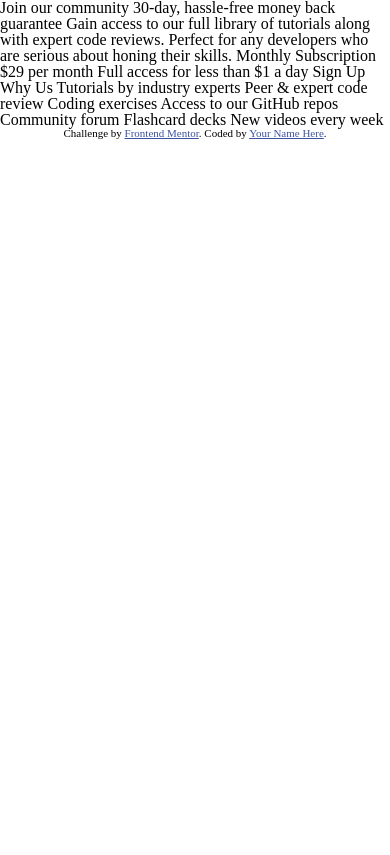
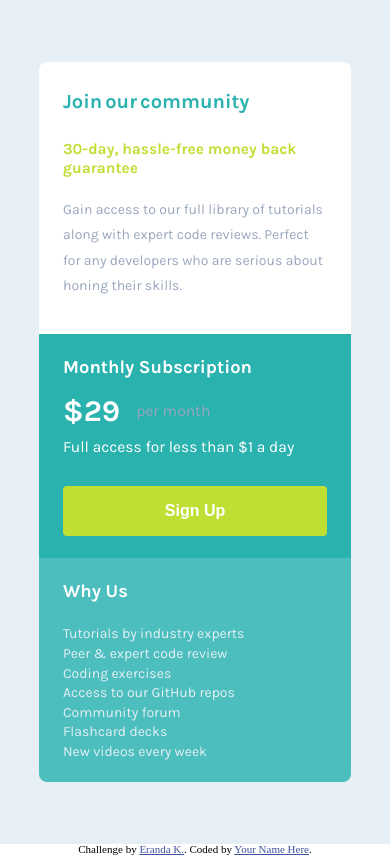
Before and after one commit to erandakarachchi/single-price-grid-component, a plain HTML site: page index.html in a window 390 px wide. Drawn offline with Linux system fonts and the light colour scheme.

Commit message:
Added styeles for both mobile and web

```diff
--- a/index.css
+++ b/index.css
@@ -1,3 +1,17 @@
+@import url('https://fonts.googleapis.com/css2?family=Inter:wght@400;700&family=Karla:wght@400;700&display=swap');
+
+:root {
+    --cyan: hsl(179, 62%, 43%);
+    --secondary-cyan: hsla(179.483, 47%, 52%, 1);
+    --yellow: hsl(71, 73%, 54%);
+    --neutral-light-gray: hsl(204, 43%, 93%);
+    --neutral-grayish-blue: hsl(218, 22%, 67%);
+    --white: hsl(0, 0%, 100%);
+    --font-karla: 'Karla', sans-serif;
+    --font-weight-400: 400;
+    --font-weight-700: 700;
+}
+
 /* This will hide the content visually but available for screen readers */
 .sr-only:not(:focus):not(:active) {
     clip: rect(0 0 0 0);
@@ -10,10 +24,132 @@
 }
 
 .main-container {
+    height: 100vh;
+    background-color: var(--neutral-light-gray);
     display: flex;
-    width: 100vh;
+    align-items: center;
+    justify-content: center;
 }
 
+.grid {
+    display: grid;
+    grid-template-rows: 17rem 14rem 14rem;
+    gap: 0px;
+}
+
+.grid-item {
+    padding: 1.5rem;
+}
+
+.price-card {
+    width: 19.5rem;
+    border-radius: 0.5rem;
+    overflow: hidden;
+    min-height: 45rem;
+}
+
+.join-community-container {
+    background-color: var(--white);
+}
+
+.title {
+    font-family: var(--font-karla);
+    font-weight: var(--font-weight-700);
+    margin-top: 0.375rem;
+    font-size: 1.25rem;
+    color: var(--cyan);
+    word-spacing: -0.125rem;
+}
+
+.money-back-text {
+    font-family: var(--font-karla);
+    font-weight: var(--font-weight-700);
+    font-size: .965rem;
+    line-height: 1.25;
+    margin-top: 1.75rem;
+    color: var(--yellow);
+}
+
+.description {
+    font-family: var(--font-karla);
+    font-weight: var(--font-weight-400);
+    margin-top: 1.125rem;
+    font-size: 0.875rem;
+    line-height: 1.825;
+    color: var(--neutral-grayish-blue)
+}
+
+.description-white {
+    font-family: var(--font-karla);
+    font-weight: var(--font-weight-400);
+    font-size: 0.875rem;
+}
+
+.subscription {
+    background-color: var(--cyan);
+}
+
+.secondary-title {
+    color: var(--white);
+    font-size: 1.145rem;
+    font-family: var(--font-karla);
+    font-weight: var(--font-weight-700);
+}
+
+.subscription-price-container {
+    margin-top: 1.25rem;
+    display: flex;
+    flex-direction: row;
+    align-items: center;
+}
+
+.subscription-price-text {
+    font-family: var(--font-karla);
+    font-weight: var(--font-weight-400);
+    font-size: 0.975rem;
+    color: var(--neutral-grayish-blue);
+}
+
+.subscription-price {
+    font-family: var(--font-karla);
+    font-size: 1.875rem;
+    font-weight: var(--font-weight-700);
+    color: var(--white);
+    margin-right: 1rem;
+}
+
+.subscription-description {
+    font-family: var(--font-karla);
+    font-size: 0.975rem;
+    font-weight: var(--font-weight-400);
+    color: var(--white);
+    margin-top: 0.875rem;
+}
+
+.subscription-button {
+    height: 3.125rem;
+    margin-top: 1.875rem;
+    width: 100%;
+    font-size: 1rem;
+    color: var(--white);
+    font-weight: 700;
+    background-color: var(--yellow);
+    border-radius: 0.25rem;
+    border: 0px;
+    box-shadow: none;
+}
+
+
+.why-us {
+    background-color: var(--secondary-cyan);
+
+}
+
+.why-us-description {
+    margin-top: 1.5rem;
+    line-height: 1.4;
+    color: var(--neutral-light-gray);
+}
 
 .attribution {
     font-size: 11px;
@@ -23,3 +159,25 @@
 .attribution a {
     color: hsl(228, 45%, 44%);
 }
+
+/* Handle Desktop Screen */
+@media only screen and (min-width:600px) {
+
+    .grid {
+        display: grid;
+        grid-template-columns: repeat(2, 1fr);
+        grid-template-rows: repeat(2, 1fr);
+        gap: 0px;
+        min-height: auto;
+    }
+
+    .price-card {
+        width: 40rem;
+        border-radius: 0.5rem;
+        overflow: hidden;
+    }
+
+    .join-community-container {
+        grid-column-end: span 2;
+    }
+}
--- a/index.html
+++ b/index.html
@@ -13,36 +13,45 @@
 <body>
   <main>
     <h1 class="sr-only"> Single Price Grid Component </h1>
-    <div class="main-container"></div>
+    <div class="main-container">
+      <div class="grid price-card">
+        <div class="grid-item join-community-container">
+          <h2 class="title">Join our community</h2>
+          <h3 class="money-back-text">30-day, hassle-free money back guarantee</h3>
+          <p class="description"> Gain access to our full library of tutorials along with expert code reviews.
+            Perfect for any developers who are serious about honing their skills.</p>
+        </div>
+        <div class="grid-item subscription">
+          <h3 class="secondary-title">Monthly Subscription</h3>
+          <div class="subscription-price-container">
+            <span class="subscription-price">&dollar;29</span>
+            <p class="subscription-price-text"> per month</p>
+          </div>
+
+          <p class="subscription-description"> Full access for less than &dollar;1 a day</p>
+          <button class="subscription-button"> Sign Up </button>
+        </div>
+        <div class="grid-item why-us">
+          <h3 class="secondary-title"> Why Us</h3>
+          <p class="description-white why-us-description">
+            Tutorials by industry experts <br />
+            Peer &amp; expert code review<br />
+            Coding exercises<br />
+            Access to our GitHub repos<br />
+            Community forum<br />
+            Flashcard decks<br />
+            New videos every week<br />
+          </p>
+        </div>
+      </div>
+    </div>
+
   </main>
-  Join our community
-
-  30-day, hassle-free money back guarantee
-
-  Gain access to our full library of tutorials along with expert code reviews.
-  Perfect for any developers who are serious about honing their skills.
-
-  Monthly Subscription
-
-  &dollar;29 per month
-
-  Full access for less than &dollar;1 a day
-
-  Sign Up
-
-  Why Us
-
-  Tutorials by industry experts
-  Peer &amp; expert code review
-  Coding exercises
-  Access to our GitHub repos
-  Community forum
-  Flashcard decks
-  New videos every week
 
   <footer>
     <p class="attribution">
-      Challenge by <a href="https://www.frontendmentor.io?ref=challenge" target="_blank">Frontend Mentor</a>.
+      Challenge by <a href="https://www.frontendmentor.io?ref=challenge"
+        target="https://github.com/erandakarachchi">Eranda K.</a>.
       Coded by <a href="#">Your Name Here</a>.
     </p>
   </footer>
```
